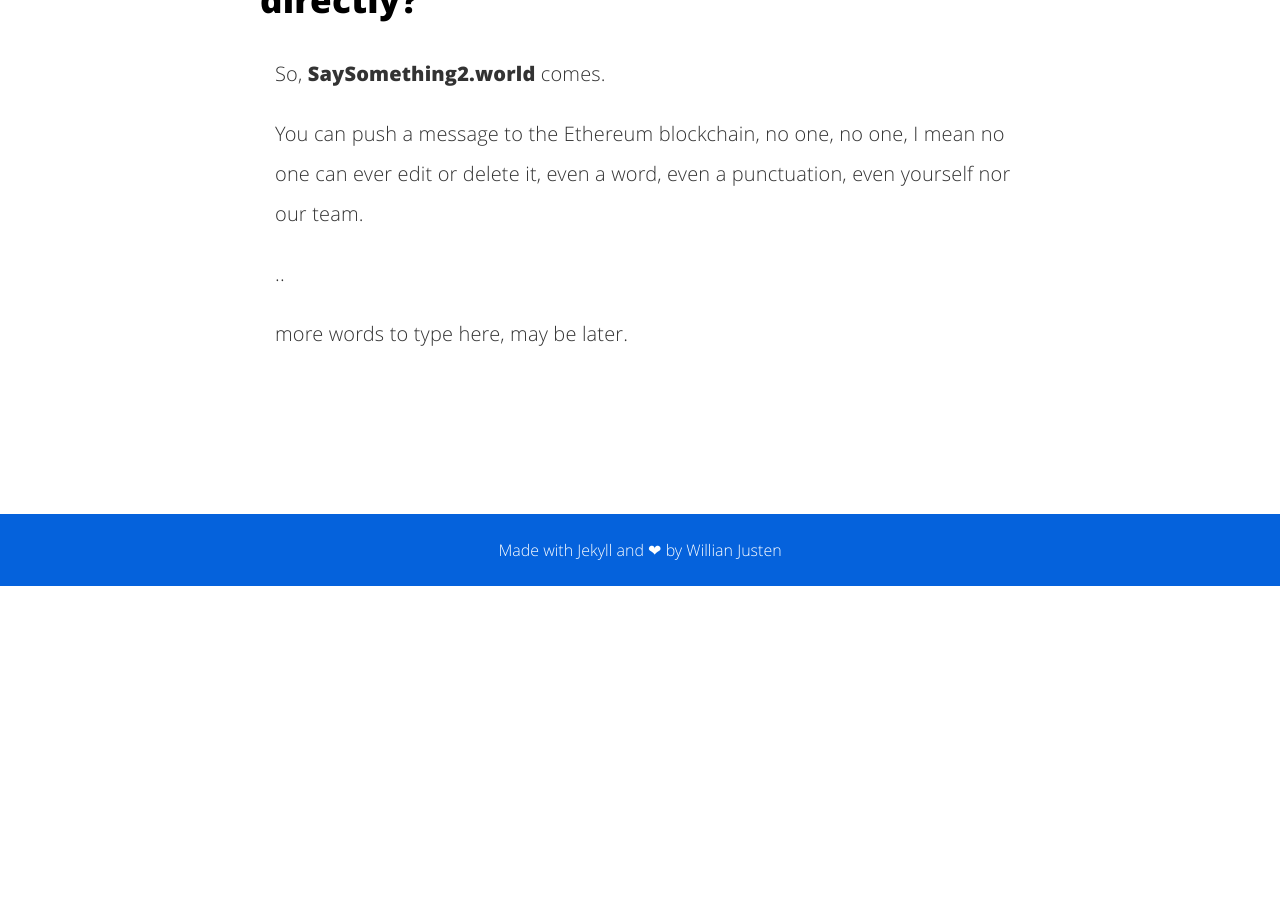
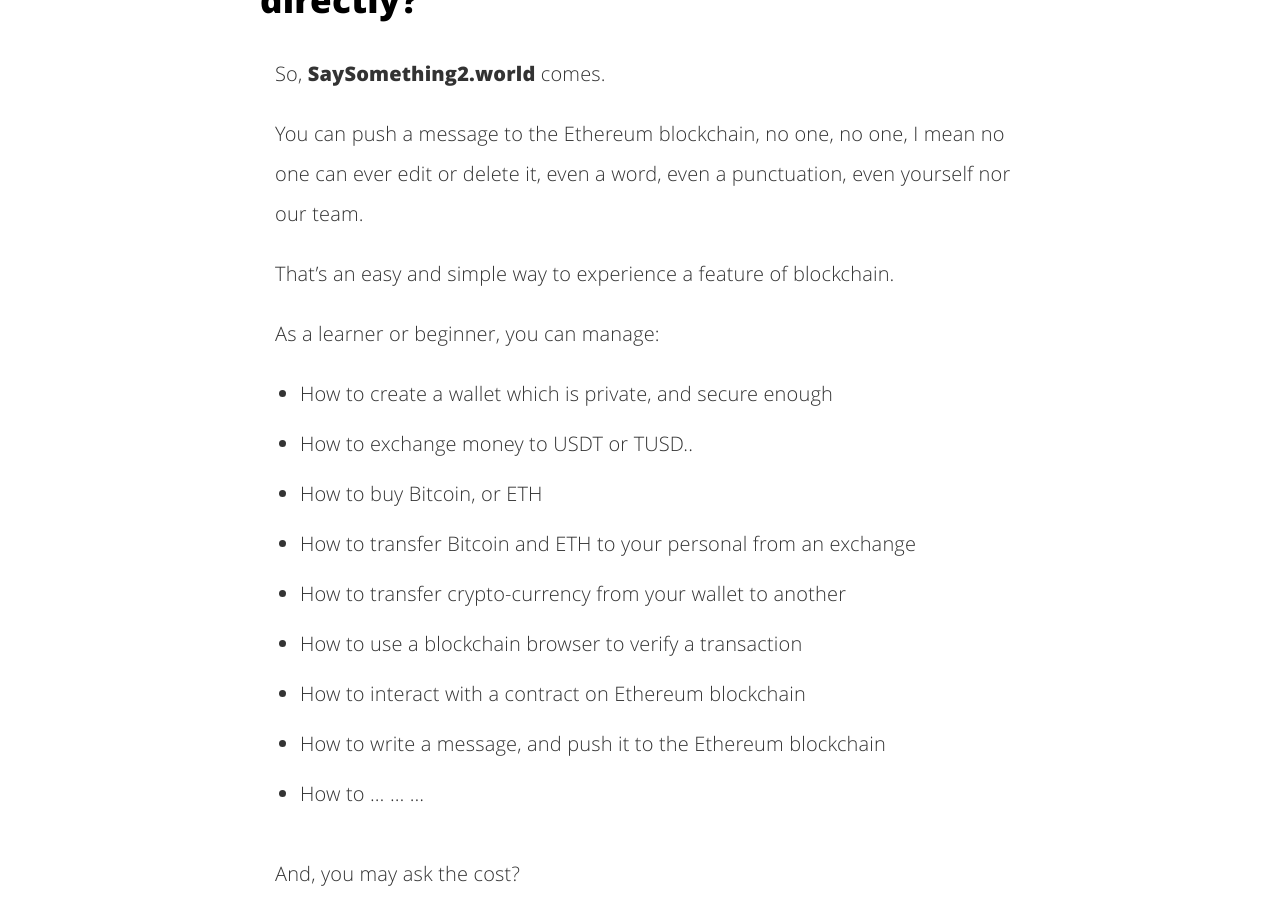
Before and after one commit to PushDotGame/blog, a Jekyll site: the page built from _posts/2020-04-11-saysomething2world-the-genesis.md, in a window 1280 px wide and 900 px high, scrolled down 3492 px. Built offline with Jekyll 4.4.1, drawn with Linux system fonts in a browser that asks for light colours; before the commit the page ends 4078 px from its top, so only the background shows below that; some of the changed text lies outside the part shown.

Commit message:
updated the genesis

```diff
--- a/_posts/2020-04-11-saysomething2world-the-genesis.md
+++ b/_posts/2020-04-11-saysomething2world-the-genesis.md
@@ -90,6 +90,29 @@ You can push a message to the Ethereum blockchain,
 no one, no one, I mean no one can ever edit or delete it,
 even a word, even a punctuation, even yourself nor our team.
 
-..
+That's an easy and simple way to experience a feature of blockchain.
 
-more words to type here, may be later.
+As a learner or beginner, you can manage:
+
+- How to create a wallet which is private, and secure enough
+- How to exchange money to USDT or TUSD..
+- How to buy Bitcoin, or ETH
+- How to transfer Bitcoin and ETH to your personal from an exchange
+- How to transfer crypto-currency from your wallet to another
+- How to use a blockchain browser to verify a transaction
+- How to interact with a contract on Ethereum blockchain
+- How to write a message, and push it to the Ethereum blockchain
+- How to ... ... ...
+
+And, you may ask the cost?
+
+Only 0.123 ETH for a message.
+
+
+## It's a game, but it would make considerable extra income for you
+
+- surprise
+- prize
+- bonus
+
+Just enjoy the game! Then, help others.
```
